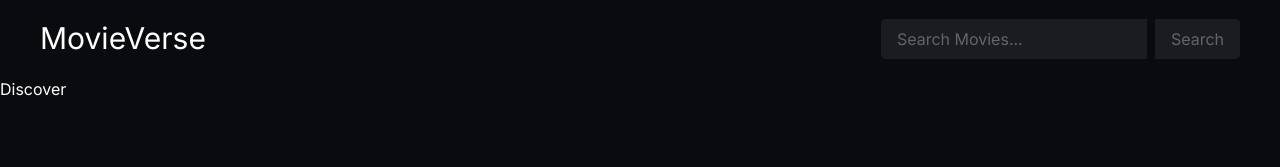
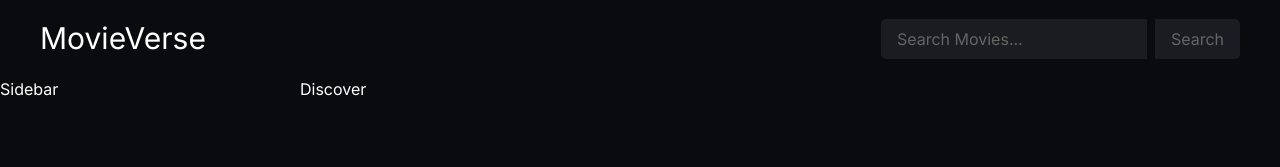
Before and after one commit to shariful10/Movie-Verse, a Next.js app: page /discover/1 in a window 1280 px wide. Shown: the top 167 px of the page. Built offline with nearby package versions, Linux system fonts and the light colour scheme; no server answers.

Commit message:
Sidebar Implemented

```diff
--- a/src/app/layout.tsx
+++ b/src/app/layout.tsx
@@ -2,6 +2,7 @@ import type { Metadata } from "next";
 import { Inter } from "next/font/google";
 import "./globals.css";
 import Navbar from "@/components/Navbar";
+import Sidebar from "@/components/Sidebar";
 
 const inter = Inter({ subsets: ["latin"] });
 
@@ -19,7 +20,10 @@ export default function RootLayout({
 		<html lang="en">
 			<body className={`${inter.className} text-white bg-primary`}>
 				<Navbar />
-				{children}
+				<div className="grid grid-cols-1 sm:grid-cols-[300px,1fr]">
+					<Sidebar />
+					{children}
+				</div>
 			</body>
 		</html>
 	);
--- /dev/null
+++ b/src/components/Sidebar.tsx
@@ -0,0 +1,9 @@
+"use client";
+
+const Sidebar = () => {
+  return (
+    <div>Sidebar</div>
+  )
+}
+
+export default Sidebar
```
